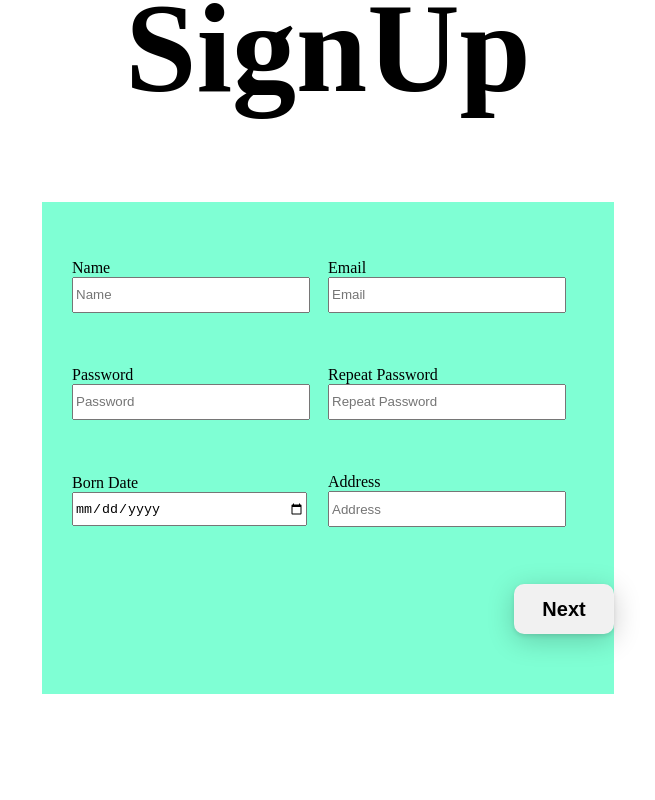
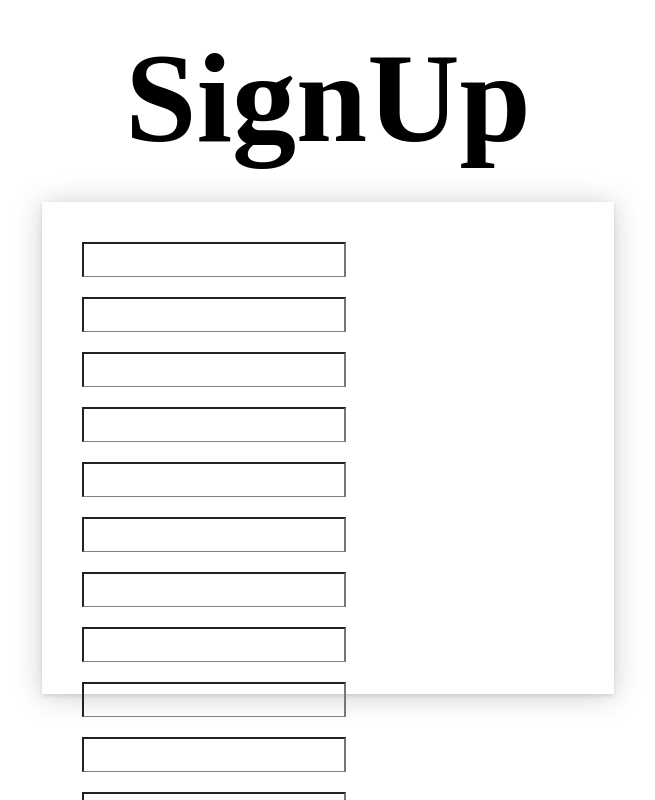
Before and after one commit to RenatoChagas-M/FormularioC, a Vue app: page / in a window 1280 px wide. Shown: the top 800 px of the page, without its empty margins (320-975 px from the left). Built offline with nearby package versions, Linux system fonts and the light colour scheme; the HTML template or start-up script is replaced by a standard one.

Commit message:
chore:  Inputs component

```diff
--- a/src/components/BodyForms.vue
+++ b/src/components/BodyForms.vue
@@ -1,52 +1,14 @@
 <script setup>
+import ButtonForm from "./ButtonForms.vue";
+import InputsForm from "./InputsForm.vue";
 import { ref, reactive } from "vue";
 
-import ButtonForm from "./ButtonForms.vue";
-
-const allDefinitons = [
-    {
-        label: "Name",
-        name: "name",
-        type: "text",
-        placeholder: "Name",
-        required: true,
-    },
-    {
-        label: "Email",
-        name: "email",
-        type: "email",
-        placeholder: "Email",
-        required: true,
-    },
-    {
-        label: "Password",
-        name: "password",
-        type: "password",
-        placeholder: "Password",
-        required: true,
-    },
-    {
-        label: "Repeat Password",
-        name: "passwordConfirmation",
-        type: "password",
-        placeholder: "Repeat Password",
-        required: true,
-    },
-    {
-        label: "Born Date",
-        name: "BornDate",
-        type: "date",
-        placeholder: "Born Date",
-        required: true,
-    },
-    {
-        label: "Address",
-        name: "address",
-        type: "text",
-        placeholder: "Address",
-        required: true,
-    },
-];
+const IptInfo = ref(
+    {label: "Name", lblName: "name", type: "text", placeholder: "Enter your name", required: true},
+    {label: "Email", lblName: "email", type: "email", placeholder: "Enter your email", required: true},
+    {label: "Password", lblName: "password", type: "password", placeholder: "Enter your password", required: true},
+    {label: "Confirm Password", lblName: "confirmPassword", type: "password", placeholder: "Confirm your password", required: true}
+);
 
 </script>
 
@@ -54,10 +16,11 @@ const allDefinitons = [
   <main>
     <form class="form">
       <div class="ipt">
-        <div v-for="(item, index) in allDefinitons" :key="index" class="iptDiv">
-          <label>{{ item.label }}</label>
-          <input :type="item.type" :placeholder="item.placeholder" />
-        </div>
+        <InputsForm
+          v-for="(item, index) in IptInfo"
+          :key="index"
+          :IptDefinitions="item"
+        />
       </div>
 
       <div class="btnDiv">
@@ -81,28 +44,8 @@ main {
   height: 60%;
   width: 40%;
   flex-direction: column;
-  background-color: aquamarine;
   padding: 30px;
-}
-
-.ipt {
-  display: flex;
-  align-items: center;
-  justify-content: center;
-  flex-wrap: wrap;
-  height: 100%;
-  width: 100%;
-}
-
-.iptDiv {
-  display: flex;
-  flex-direction: column;
-  width: 50%;
-}
-
-.iptDiv > input {
-  width: 90%;
-  height: 30px;
+  box-shadow: rgba(0, 0, 0, 0.2) 0px 2px 28px 0px, rgba(0, 0, 0, 0.1) 0px 2px 4px 0px, rgba(255, 255, 255, 0.05) 0px 0px 0px 1px inset;
 }
 
 .btnDiv {
--- /dev/null
+++ b/src/components/InputsForm.vue
@@ -0,0 +1,58 @@
+<script setup>
+defineProps(
+    {
+        IptDefinitions:{
+            label:{
+                type: String,
+            },
+            lblName:{
+                type: String,
+            },
+            type:{
+                type: String,
+            },
+            placeholder:{
+                type: String,
+                required: true
+            },
+            required:{
+                required: true,
+            }
+        }
+    }
+)
+</script>
+
+<template>
+  <div v-for="(item, index) in IptDefinitions" :key="index" class="iptDiv">
+    <label>{{ item.label }}</label>
+    <input :type="item.type" :placeholder="item.placeholder" />
+  </div>
+</template>
+
+<style scoped>
+
+.ipt {
+  display: flex;
+  align-items: center;
+  justify-content: center;
+  flex-wrap: wrap;
+  height: 100%;
+  width: 100%;
+}
+
+.iptDiv {
+  display: flex;
+  flex-direction: column;
+  padding: 10px;
+  width: 50%;
+}
+
+.iptDiv > input {
+  width: 100%;
+  height: 30px;
+  background: none;
+  border-bottom: 1px solid gray;
+}
+
+</style>
--- a/src/components/TittlePage.vue
+++ b/src/components/TittlePage.vue
@@ -29,5 +29,6 @@ header{
 .titulo{
     font-weight: lighter;
     font-size: 64px;
+    padding-top: 100px;
 }
 </style>
```
